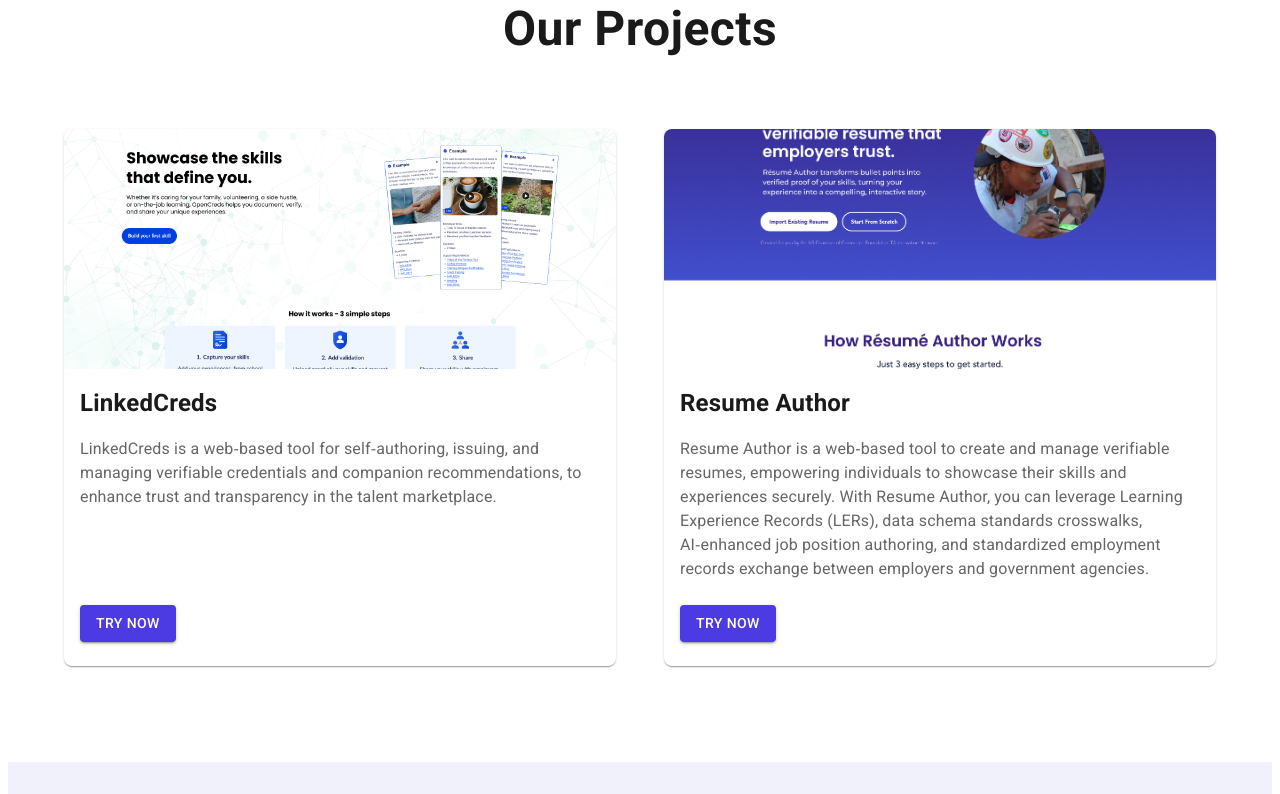
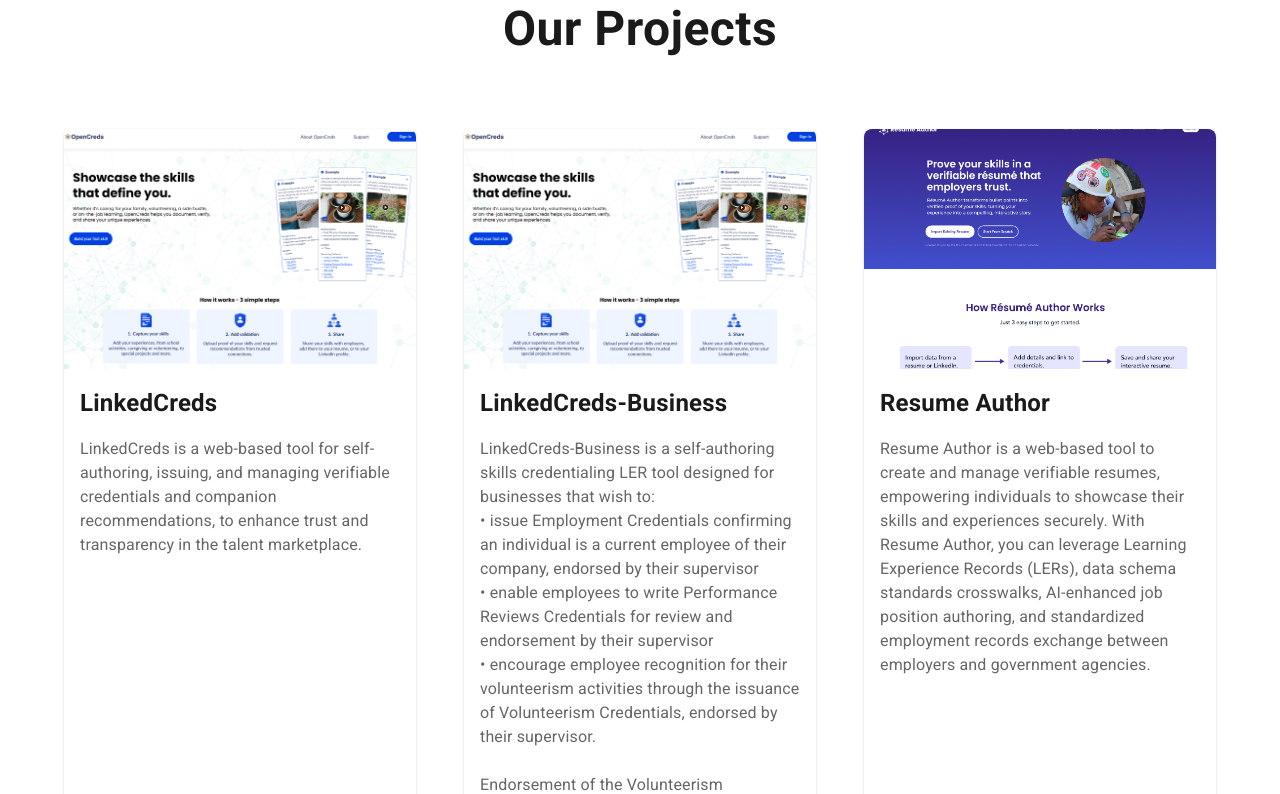
Before and after one commit to Cooperation-org/allskillscount, a React (Vite) app: page / in a window 1280 px wide. Shown: the part 1360-2154 px from the top of the page. Built offline with nearby package versions, Linux system fonts and the light colour scheme.

Commit message:
🌈 style: Added B.E. card & text

```diff
--- a/src/pages/Home.tsx
+++ b/src/pages/Home.tsx
@@ -9,26 +9,9 @@
   CardContent,
   CardMedia,
   Container
-  // Fab
 } from '@mui/material'
 
-/**
- * Home component
- * Fully responsive (mobile‑first) using only MUI <Box> for layout (no CSS grid).
- * Fonts, colours, and imagery match the original static HTML/CSS but adapt at
- * every breakpoint to eliminate fixed widths / heights.
- */
 const Home: React.FC = () => {
-  // const [showScrollTop, setShowScrollTop] = useState(false)
-
-  // useEffect(() => {
-  //   const onScroll = () => setShowScrollTop(window.scrollY > 400)
-  //   window.addEventListener('scroll', onScroll)
-  //   return () => window.removeEventListener('scroll', onScroll)
-  // }, [])
-
-  // const scrollToTop = () => window.scrollTo({ top: 0, behavior: 'smooth' }) NO
-
   return (
     <Box component='main' sx={{ width: '100%', overflowX: 'hidden' }}>
       <Box
@@ -71,22 +54,6 @@
                   mb: 5
                 }}
               >
-                {/* The T3 Innovation Network is investigating emerging technologies and
-                standards (W3C&nbsp;WCAG&nbsp;VCDM&nbsp;v2, 1EdTech&nbsp;OB&nbsp;v3,
-                HR&nbsp;Open Standards&nbsp;LER‑RS&nbsp;v2) in the talent marketplace to
-                establish more equitable and effective learning and career pathways. */}
-                {/* The T3 Innovation Network is investigating emerging technologies and
-                standards (W3C VCDMv2, 1Edtech OBv3, HR Open Standards LER-RSv2) in the
-                talent marketplace to establish more equitable and effective learning and
-                career pathways. This collection includes applications that encompass a
-                web-based tool for self-authoring skill credentials and companion
-                recommendation credentials supporting them, a resume authoring using
-                Learning Experience Records (LERs), data schema standards crosswalks,
-                AI-enhanced job position authoring, and standardized employment records
-                exchange between employers and government agencies. These applications
-                span from Proof of Concepts to near-production-ready tools. Some are fully
-                open-source, with Apache2-licensed code, while others incorporate
-                open-source components within licensed code. */}
                 The T3 Innovation Network is investigating emerging technologies and
                 standards (W3C VCDMv2, 1Edtech OBv3, HR Open Standards LER-RSv2) in the
                 talent marketplace to establish more equitable and effective learning and
@@ -183,7 +150,7 @@
             unlock opportunity. Led by the U.S. Chamber of Commerce Foundation, T3 is
             building an open, trusted digital infrastructure for education and workforce
             data—empowering learners, workers, and employers with interoperable solutions
-            for skills‑based hiring, learning pathways, and verifiable credentials.
+            for skills-based hiring, learning pathways, and verifiable credentials.
           </Typography>
         </Container>
       </Box>
@@ -212,13 +179,19 @@
             {[
               {
                 title: 'LinkedCreds',
-                desc: 'LinkedCreds is a web‑based tool for self‑authoring, issuing, and managing verifiable credentials and companion recommendations, to enhance trust and transparency in the talent marketplace.',
+                desc: 'LinkedCreds is a web-based tool for self-authoring, issuing, and managing verifiable credentials and companion recommendations, to enhance trust and transparency in the talent marketplace.',
                 img: '/images/opencreds.png',
                 url: 'https://linkedcreds.allskillscount.org/'
               },
               {
+                title: 'LinkedCreds-Business',
+                desc: "LinkedCreds-Business is a self-authoring skills credentialing LER tool designed for businesses that wish to:\n• issue Employment Credentials confirming an individual is a current employee of their company, endorsed by their supervisor\n• enable employees to write Performance Reviews Credentials for review and endorsement by their supervisor\n• encourage employee recognition for their volunteerism activities through the issuance of Volunteerism Credentials, endorsed by their supervisor.\n\nEndorsement of the Volunteerism Credential by an employee's supervisor is at the discretion of the business's policies, but encouraged.",
+                img: '/images/opencreds.png',
+                url: 'https://linked-creds-author-businees-enhancement.vercel.app/'
+              },
+              {
                 title: 'Resume Author',
-                desc: 'Resume Author is a web‑based tool to create and manage verifiable resumes, empowering individuals to showcase their skills and experiences securely. With Resume Author, you can leverage Learning Experience Records (LERs), data schema standards crosswalks, AI‑enhanced job position authoring, and standardized employment records exchange between employers and government agencies.',
+                desc: 'Resume Author is a web-based tool to create and manage verifiable resumes, empowering individuals to showcase their skills and experiences securely. With Resume Author, you can leverage Learning Experience Records (LERs), data schema standards crosswalks, AI-enhanced job position authoring, and standardized employment records exchange between employers and government agencies.',
                 img: '/images/reusmeauthor.png',
                 url: 'https://resume.allskillscount.org/'
               }
@@ -255,6 +228,7 @@
                   </Typography>
                   <Typography
                     sx={{
+                      whiteSpace: 'pre-line',
                       flexGrow: 1,
                       color: '#666',
                       fontSize: { xs: '0.95rem', md: '1rem' }
@@ -323,7 +297,7 @@
                   whiteSpace: { xs: 'normal', md: 'nowrap' }
                 }}
               >
-                Copyright, Creative Commons License&nbsp;BY&nbsp;4.0
+                Copyright, Creative Commons License BY 4.0
               </Typography>
             </Box>
 
@@ -364,7 +338,7 @@
                   color: '#47516B'
                 }}
               >
-                Contact&nbsp;Us:&nbsp;
+                Contact Us:{' '}
                 <Button
                   component='a'
                   href='mailto:support@allskillscount.org'
@@ -387,22 +361,6 @@
           </Box>
         </Container>
       </Box>
-      {/* {showScrollTop && (
-        <Fab
-          onClick={scrollToTop}
-          aria-label='scroll back to top'
-          sx={{
-            position: 'fixed',
-            bottom: 32,
-            right: 32,
-            backgroundColor: '#4C3AE3',
-            color: '#FFF',
-            '&:hover': { backgroundColor: '#3929B4' }
-          }}
-        >
-          ↑
-        </Fab>
-      // )} */}{' '}
     </Box>
   )
 }
```
